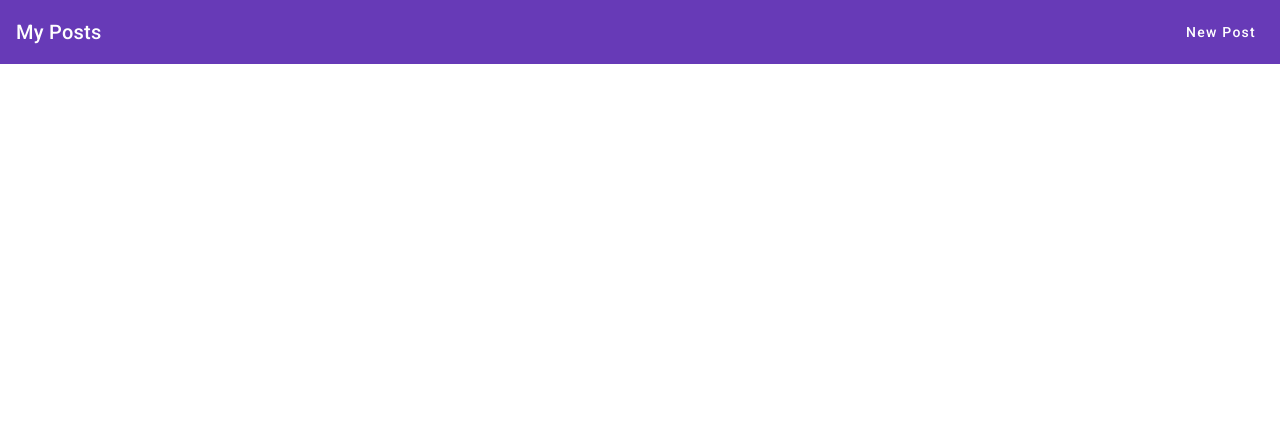
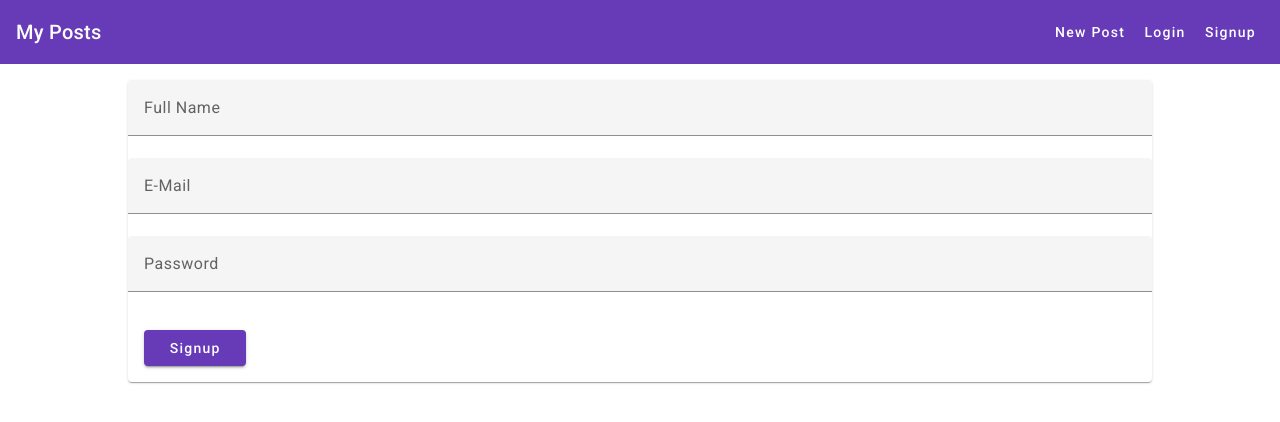
Before and after one commit to umangutkarsh/myPosts-app, an Angular app: page /signup in a window 1280 px wide. Before the commit this address led to /. Shown: the top 422 px of the page. Built offline with nearby package versions, Linux system fonts and the light colour scheme.

Commit message:
login, signup form

```diff
--- a/src/app/app-routing.module.ts
+++ b/src/app/app-routing.module.ts
@@ -2,11 +2,15 @@
 import { Routes, RouterModule } from '@angular/router';
 import { PostListComponent } from './posts/post-list/post-list.component';
 import { PostCreateComponent } from './posts/post-create/post-create.component';
+import { LoginComponent } from './auth/login/login.component';
+import { SignupComponent } from './auth/signup/signup.component';
 
 const appRoutes: Routes = [
   { path: '', component: PostListComponent },
   { path: 'create', component: PostCreateComponent },
   { path: 'edit/:postId', component: PostCreateComponent },
+  { path: 'login', component: LoginComponent },
+  { path: 'signup', component: SignupComponent },
 ];
 
 @NgModule({
--- /dev/null
+++ b/src/app/auth/login/login.component.css
@@ -0,0 +1,16 @@
+mat-form-field {
+  width: 100%;
+}
+
+mat-spinner {
+  margin: auto;
+}
+
+mat-card {
+  margin-top: 1rem;
+}
+
+button {
+  width: 10%;
+  margin: 1rem auto 1rem 1rem;
+}
--- /dev/null
+++ b/src/app/auth/login/login.component.html
@@ -0,0 +1,37 @@
+<mat-card>
+  <mat-spinner *ngIf="isLoading"></mat-spinner>
+  <form (submit)="onLogin(loginForm)" #loginForm="ngForm" *ngIf="!isLoading">
+    <mat-form-field>
+      <input
+        matInput
+        name="email"
+        ngModel
+        type="email"
+        placeholder="E-Mail"
+        #emailInput="ngModel"
+        required
+        email
+      />
+      <mat-error *ngIf="emailInput.invalid"
+        >Please enter a valid email.</mat-error
+      >
+    </mat-form-field>
+    <mat-form-field>
+      <input
+        type="password"
+        name="password"
+        ngModel
+        matInput
+        placeholder="Password"
+        #passwordInput="ngModel"
+        required
+      />
+      <mat-error *ngIf="passwordInput.invalid"
+        >Please enter a valid password.</mat-error
+      >
+    </mat-form-field>
+    <button mat-raised-button color="primary" type="submit" *ngIf="!isLoading">
+      Login
+    </button>
+  </form>
+</mat-card>
--- /dev/null
+++ b/src/app/auth/login/login.component.ts
@@ -0,0 +1,15 @@
+import { Component } from '@angular/core';
+import { NgForm } from '@angular/forms';
+
+@Component({
+  selector: 'app-login',
+  templateUrl: './login.component.html',
+  styleUrls: ['./login.component.css'],
+})
+export class LoginComponent {
+  isLoading = false;
+
+  onLogin(form: NgForm) {
+    console.log(form.value);
+  }
+}
--- /dev/null
+++ b/src/app/auth/signup/signup.component.css
@@ -0,0 +1,16 @@
+mat-form-field {
+  width: 100%;
+}
+
+mat-spinner {
+  margin: auto;
+}
+
+mat-card {
+  margin-top: 1rem;
+}
+
+button {
+  width: 10%;
+  margin: 1rem auto 1rem 1rem;
+}
--- /dev/null
+++ b/src/app/auth/signup/signup.component.html
@@ -0,0 +1,52 @@
+<mat-card>
+  <mat-spinner *ngIf="isLoading"></mat-spinner>
+  <form (submit)="onSignup(signupForm)" #signupForm="ngForm" *ngIf="!isLoading">
+    <mat-form-field>
+      <input
+        matInput
+        name="name"
+        ngModel
+        type="text"
+        placeholder="Full Name"
+        #nameInput="ngModel"
+        required
+      />
+      <mat-error *ngIf="emailInput.invalid"
+        >Please enter a valid email.</mat-error
+      >
+    </mat-form-field>
+
+    <mat-form-field>
+      <input
+        matInput
+        name="email"
+        ngModel
+        type="email"
+        placeholder="E-Mail"
+        #emailInput="ngModel"
+        required
+        email
+      />
+      <mat-error *ngIf="emailInput.invalid"
+        >Please enter a valid email.</mat-error
+      >
+    </mat-form-field>
+    <mat-form-field>
+      <input
+        type="password"
+        name="password"
+        ngModel
+        matInput
+        placeholder="Password"
+        #passwordInput="ngModel"
+        required
+      />
+      <mat-error *ngIf="passwordInput.invalid"
+        >Please enter a valid password.</mat-error
+      >
+    </mat-form-field>
+    <button mat-raised-button color="primary" type="submit" *ngIf="!isLoading">
+      Signup
+    </button>
+  </form>
+</mat-card>
--- /dev/null
+++ b/src/app/auth/signup/signup.component.ts
@@ -0,0 +1,15 @@
+import { Component } from '@angular/core';
+import { NgForm } from '@angular/forms';
+
+@Component({
+  selector: 'app-signup',
+  templateUrl: './signup.component.html',
+  styleUrls: ['./signup.component.css'],
+})
+export class SignupComponent {
+  isLoading = false;
+
+  onSignup(form: NgForm) {
+    console.log(form);
+  }
+}
--- a/src/app/header/header.component.css
+++ b/src/app/header/header.component.css
@@ -2,6 +2,7 @@
   list-style: none;
   padding: 0;
   margin: 0;
+  display: flex;
 }
 
 a {
--- a/src/app/header/header.component.html
+++ b/src/app/header/header.component.html
@@ -7,5 +7,15 @@
         New Post
       </a>
     </li>
+    <li>
+      <a mat-button routerLink="/login" routerLinkActive="mat-accent">
+        Login
+      </a>
+    </li>
+    <li>
+      <a mat-button routerLink="/signup" routerLinkActive="mat-accent">
+        Signup
+      </a>
+    </li>
   </ul>
 </mat-toolbar>
--- a/src/app/posts/post-create/post-create.component.css
+++ b/src/app/posts/post-create/post-create.component.css
@@ -3,17 +3,17 @@
   width: 100%;
 }
 
-button {
-  width: 10%;
-  margin: 1rem auto 1rem 1rem;
+mat-spinner {
+  margin: auto;
 }
 
 mat-card {
   margin-top: 1rem;
 }
 
-mat-spinner {
-  margin: auto;
+button {
+  width: 10%;
+  margin: 1rem auto 1rem 1rem;
 }
 
 input[type="file"] {
```
Also changed, not shown: src/app/app.module.ts (+6 -1 lines).
